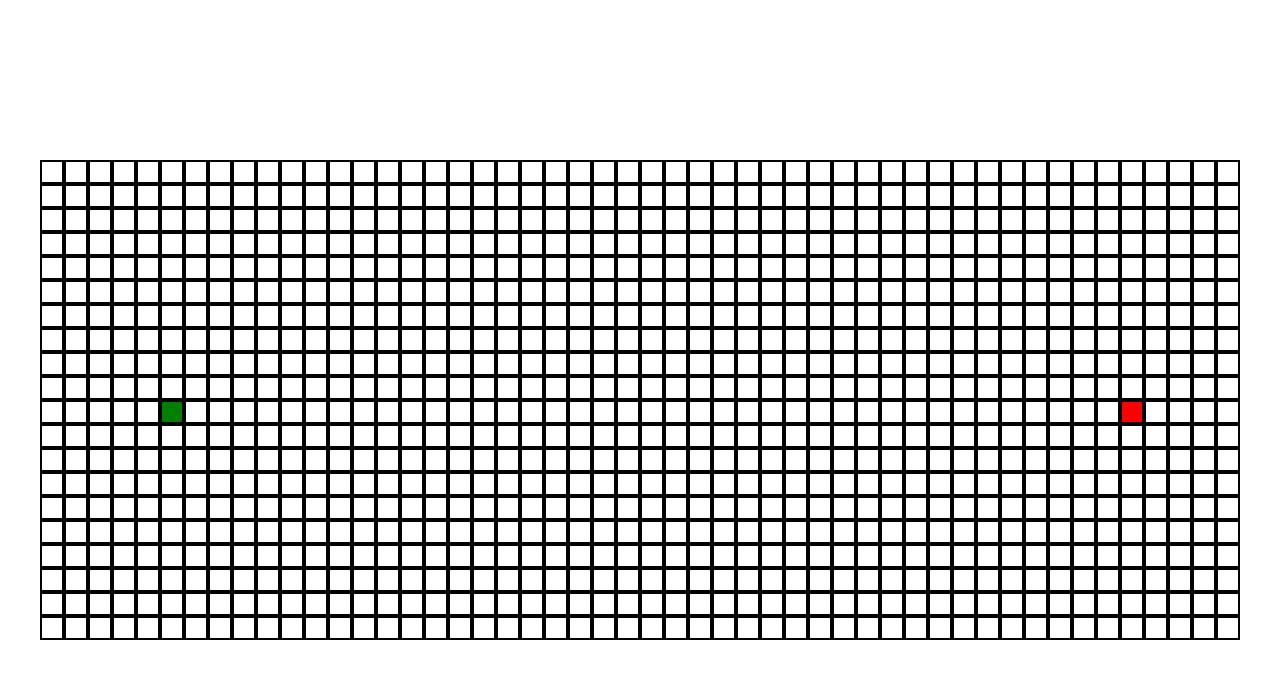
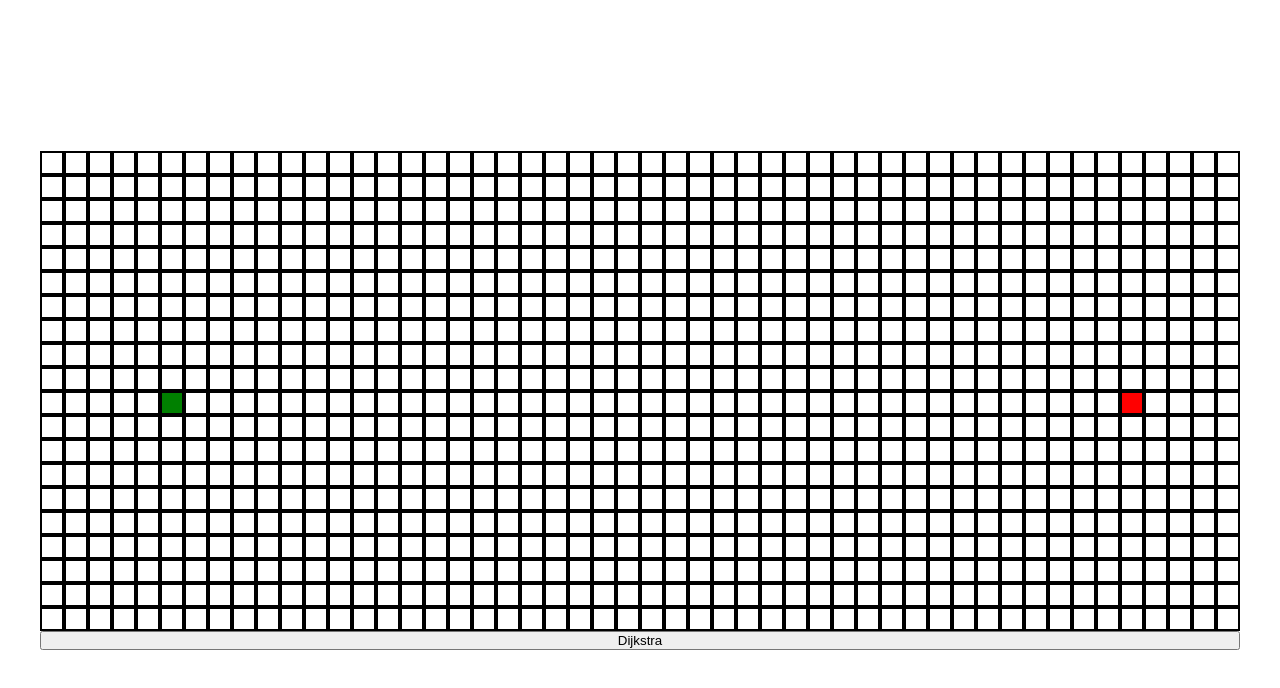
Before and after one commit to nick3point5/pathfinder, a React (Vite) app: page / in a window 1280 px wide. Shown: the top 688 px of the page. Built offline with nearby package versions, Linux system fonts and the light colour scheme.

Commit message:
added animation

```diff
--- a/src/components/Grid/Grid.css
+++ b/src/components/Grid/Grid.css
@@ -1,3 +1,4 @@
 .Grid {
-
+	display: flex;
+	flex-direction: column;
 }
--- a/src/components/Grid/Grid.jsx
+++ b/src/components/Grid/Grid.jsx
@@ -6,53 +6,37 @@ import { dijkstra, generateGrid, getPath } from '@/modules'
 export function Grid(props) {
 	const [start, setStart] = useState([10, 5])
 	const [end, setEnd] = useState([10, 45])
-	const [grid, setGrid] = useState(generateGrid(start, end))
+	const [grid, setGrid] = useState(generateGrid(start, end, 20, 50))
 
 	function runDijkstra() {
 		const startNode = grid[start[0]][start[1]]
 		const endNode = grid[end[0]][end[1]]
-		const searchOrder = dijkstra(grid, startNode, endNode)
+		const visitedOrder = dijkstra(grid, startNode, endNode)
 		const pathOrder = getPath(endNode)
-		console.log(searchOrder)
-		// animatePath(pathOrder)
-		// console.log(startNode.element.current.className)
+		animate(visitedOrder, pathOrder, 1)
 	}
 
-	function animatePath(pathOrder) {
-		console.log(pathOrder.length)
-    for (let i = 0; i <= pathOrder.length; i++) {
-      // if (i === searchOrder.length) {
-      //   setTimeout(() => {
-      //     this.animateShortestPath(pathOrder);
-      //   }, 10 * i);
-      //   return;
-      // }
-      // setTimeout(() => {
-      //   const node = searchOrder[i];
-      //   node.element.current.className +=
-      //     ' node-visited';
-      // }, 10 * i);
-			const node = pathOrder[i];
-			console.log(node)
-			// node.element.current.className +=	' node-visited';
+	function animate(visitedOrder, pathOrder, speedFactor) {
+		const speed = 20/speedFactor
+		for (let i = 0; i < visitedOrder.length; i++) {
+			setTimeout(() => {
+				const node = visitedOrder[i]
+				const element = node.element.current
+				element.classList.add('node-visited')
+			}, speed * i)
+		}
+		for (let i = 0; i < pathOrder.length; i++) {
+			setTimeout(() => {
+				const node = pathOrder[i]
+				const element = node.element.current
+				element.classList.add('node-path')
+			}, speed * (i + visitedOrder.length))
 		}
 	}
-	// function animateShortestPath(nodesInShortestPathOrder) {
-  //   for (let i = 0; i < nodesInShortestPathOrder.length; i++) {
-  //     setTimeout(() => {
-  //       const node = nodesInShortestPathOrder[i];
-  //       document.getElementById(`node-${node.row}-${node.col}`).className =
-  //         'node node-shortest-path';
-  //     }, 50 * i);
-  //   }
-  // }
-
-	useEffect(() => {
-		const path = runDijkstra()
-	}, [])
 
 	return (
-		<div className='grid'>
+		<div className='Grid'>
+			<div className='node-grid'>
 				{grid.map((row, rowIdx) => {
 					return (
 						<div className='grid-row' key={rowIdx}>
@@ -64,5 +48,7 @@ export function Grid(props) {
 					)
 				})}
 			</div>
+			<button onClick={runDijkstra}>Dijkstra</button>
+		</div>
 	)
 }
--- a/src/components/Grid/Node/Node.css
+++ b/src/components/Grid/Node/Node.css
@@ -2,6 +2,14 @@
 	border: solid black 2px;
 	width: 20px;
 	height: 20px;
+}
+
+.node-visited {
+	background-color:aqua;
+}
+
+.node-path {
+	background-color: yellow
 }
 
 .start {
--- a/src/components/Grid/Node/Node.jsx
+++ b/src/components/Grid/Node/Node.jsx
@@ -1,11 +1,10 @@
 import './Node.css'
 
 export function Node({ node }) {
-	let { isStart, isEnd, row, column } = node
+	let { isStart, isEnd, row, column, element } = node
 	let classes = 'Node'
 	if (isStart) classes += ' start'
 	if (isEnd) classes += ' end'
 
-	return <div  className={classes} id={'node-' + row + '-' + column}></div>
-	// return <div ref={element} className={classes} id={'node-' + row + '-' + column}></div>
+	return <div ref={element} className={classes} id={'node-' + row + '-' + column}></div>
 }
--- a/src/modules/dijkstra.js
+++ b/src/modules/dijkstra.js
@@ -4,10 +4,11 @@ export function dijkstra(grid, startNode, endNode) {
 	const visitedNodesInOrder = []
 	startNode.distance = 0
 	const unvisitedNodes = getAllNodes(grid)
-	const heap = new MinHeap(unvisitedNodes,(node) => node?.distance)
+	// const heap = new MinHeap(unvisitedNodes,(node) => node?.distance)
 
 	while (!!unvisitedNodes.length) {
-		const closestNode = heap.remove()
+		sortByDistance(unvisitedNodes)
+		const closestNode = unvisitedNodes.shift()
 		if (closestNode.isWall) continue
 
 		if (closestNode.distance === Infinity) return visitedNodesInOrder
@@ -16,6 +17,10 @@ export function dijkstra(grid, startNode, endNode) {
 		if (closestNode === endNode) return visitedNodesInOrder
 		updateUnvisitedNeighbors(closestNode, grid)
 	}
+}
+
+function sortByDistance(nodes) {
+	nodes.sort((current, next) => current.distance - next.distance)
 }
 
 function getAllNodes(grid) {
--- a/src/modules/generateGrid.js
+++ b/src/modules/generateGrid.js
@@ -15,7 +15,7 @@ export function  generateGrid(start, end) {
 			this.isWall = false
 			this.previousNode = null
 			this.neighbors = []
-			// this.element = useRef(null)
+			this.element = useRef(null)
 		}
 	}
 
@@ -34,7 +34,7 @@ export function  generateGrid(start, end) {
 		for (let column = 0; column < columns; column++) {
 			const currentNode = grid[row][column]
 			//add right neighbor
-			if (column < columns) {
+			if (column < columns - 1) {
 				const right = grid[row][column + 1]
 				currentNode.neighbors.push(right)
 			}
```
Lines whose indentation alone changed are shown as unchanged.
